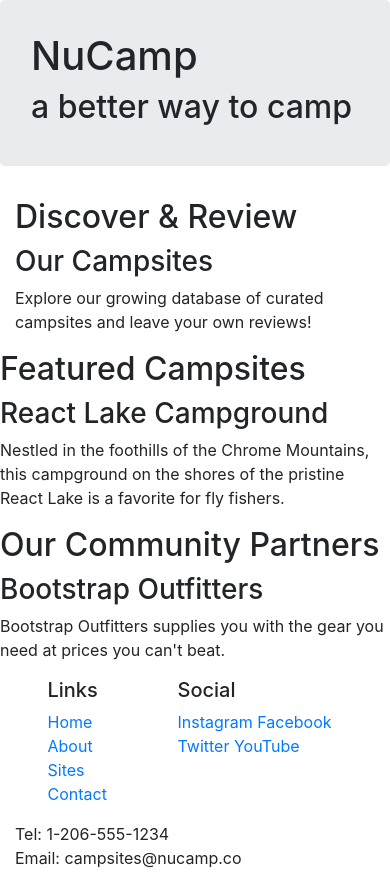
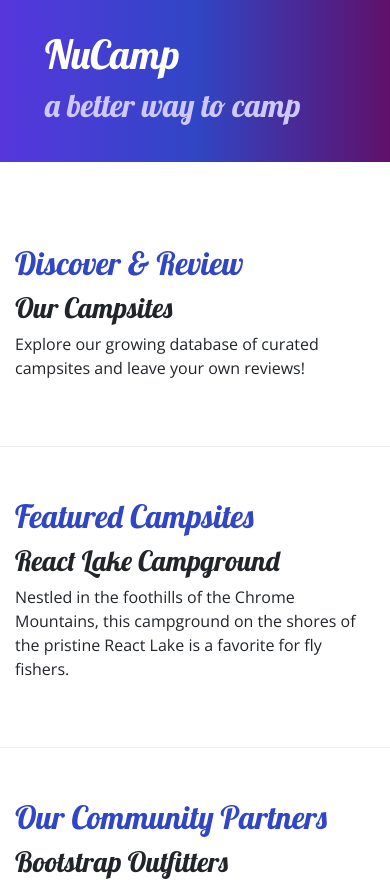
Before and after one commit to Stevenalp18/nucampsiteRemake, a website: page index.html in a window 390 px wide. Shown: the top 881 px of the page. Drawn offline with nearby package versions, Linux system fonts and the light colour scheme.

Commit message:
added more responsive bootstrap

```diff
--- /dev/null
+++ b/css/styles.css
@@ -0,0 +1,32 @@
+body {
+    font-family: "Open Sans", sans-serif;
+}
+
+h1, h2, h3 {
+    font-family: "Lobster", cursive;
+}
+
+h2 {
+    color: #3046C5;
+}
+
+header h2 {
+    color: #CEC8FF;
+}
+
+footer {
+    background-image: linear-gradient(#CEC8FF, white);
+    padding: 20px 0;
+}
+
+.jumbotron {
+    padding: 30px;
+    background-image: linear-gradient(to right, #5637DD, #3046C5, #60106B);
+    color: white;
+}
+
+.row-content {
+    padding: 50px 0;
+    border-bottom: 1px ridge;
+    min-height: 200px;
+}
--- a/index.html
+++ b/index.html
@@ -2,17 +2,22 @@
 <html lang="en">
 
     <head>
+        <!-- Required meta tags always come first -->
         <meta charset="utf-8" />
-    <title>NuCamp: A Better Way To Camp</title>
         <meta name="viewport" content="width=device-width, initial-scale=1" />
 
         <!-- Bootstrap CSS -->
         <link rel="stylesheet" href="node_modules/bootstrap/dist/css/bootstrap.min.css" />
+
+        <!-- Additional CSS must be placed after Bootstrap CSS -->
+        <link rel="stylesheet" href="https://fonts.googleapis.com/css?family=Lobster|Open+Sans" />
+        <link rel="stylesheet" href="css/styles.css" />
+        <title>NuCamp: A Better Way To Camp</title>
     </head>
 
 <body>
 
-    <header class="jumbotron">
+    <header class="jumbotron jumbotron-fluid">
         <div class="container">
             <div class="row">
                 <div class="col">
@@ -24,18 +29,19 @@
     </header>
 
     <div class="container">
-        <div class="row">
+        <div class="row row-content align-items-center">
                 <div class="col-sm-4 order-sm-last col-md-3">
-                <h2>Discover & Review</h2>
+                    <h2 class="text-sm-right">Discover & Review</h2>
                 </div>
                 <div class="col">
                     <h3>Our Campsites</h3>
                     <p>Explore our growing database of curated campsites and leave your own reviews!</p>
                 </div>
+            </div>
 
-            <div class="row">
-                <div class="col-sm-4 col-md-3">
-                    <h2>Featured Campsites</h2>
+            <div class="row row-content align-items-center">
+                <div class="col-sm-4 order-sm-last col-md-3">
+                    <h2 class="text-sm-right">Featured Campsites</h2>
                 </div>
                 <div class="col">
                     <h3>React Lake Campground</h3>
@@ -43,9 +49,9 @@
                 </div>
             </div>
 
-            <div class="row">
+            <div class="row row-content align-items-center">
                 <div class="col-sm-4 order-sm-last col-md-3">
-                    <h2>Our Community Partners</h2>
+                    <h2 class="text-sm-right">Our Community Partners</h2>
                 </div>
                 <div class="col">
                     <h3>Bootstrap Outfitters</h3>
@@ -67,14 +73,14 @@
                         <li><a href="#">Contact</a></li>
                     </ul>
                 </div>
-                <div class="col-6 col-sm-5">
+                <div class="col-6 col-sm-5 text-center">
                     <h5>Social</h5>
                     <a href="http://instagram.com/">Instagram</a>
                     <a href="http://facebook.com/">Facebook</a>
                     <a href="http://twitter.com/">Twitter</a>
                     <a href="http://youtube.com/">YouTube</a>
                 </div>
-                <div class="col-sm-4">
+                <div class="col-sm-4 text-center">
                     Tel: 1-206-555-1234<br />
                     Email: campsites@nucamp.co
                 </div>
```
Lines whose indentation alone changed are shown as unchanged.
